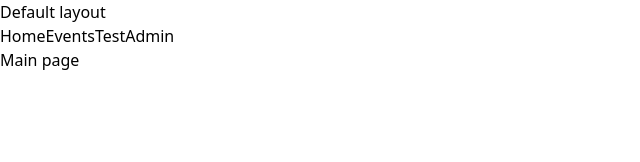
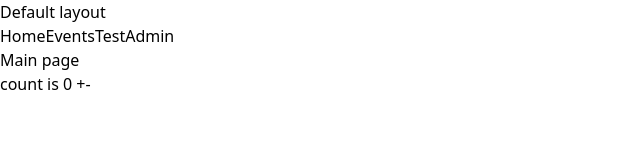
Before and after one commit to Tyrannozavr/learn, a Nuxt app: page / in a window 1280 px wide. Shown: the top 162 px of the page, without its empty margins (0-640 px from the left). Built offline with nearby package versions, Linux system fonts and the light colour scheme.

Commit message:
use state

```diff
--- /dev/null
+++ b/components/Counter.vue
@@ -0,0 +1,13 @@
+<script setup>
+const counter = useState('counter', () => 0)
+</script>
+
+<template>
+count is {{counter}}
+  <button @click.prevent="counter++">+</button>
+  <button @click.prevent="counter--">-</button>
+</template>
+
+<style scoped>
+
+</style>
--- a/pages/index.vue
+++ b/pages/index.vue
@@ -4,6 +4,7 @@
 
 <template>
   <div>Main page</div>
+  <Counter />
 </template>
 
 <style scoped>
--- a/pages/test/index.vue
+++ b/pages/test/index.vue
@@ -1,6 +1,7 @@
 <script setup lang="ts">
 // import Greeting from "~/composables/Greeting";
 import {onClickOutside} from "@vueuse/core";
+import Counter from "~/components/Counter.vue";
 
 // const nuxtApp = useNuxtApp()
 // nuxtApp.provide('hello', (name) => `Hello ${name}!`)
@@ -12,8 +13,10 @@ const greeting = Greeting()
 // console.log(greeting('Lord Dmitriy'))
 onClickOutside(button, () => data.value = 'outside')
 // console.log(useNuxtApp())
-const { $sayHello } = useNuxtApp()
-$sayHello('Tyrannozavr')
+
+
+// const { $sayHello } = useNuxtApp()
+// $sayHello('Tyrannozavr')
 </script>
 
 <template>
@@ -24,6 +27,7 @@ test page
         ref="button"
         @click.prevent="data = 'click'"
     >button</button> {{data}}
+    <counter />
   </div>
 </template>
 
```
